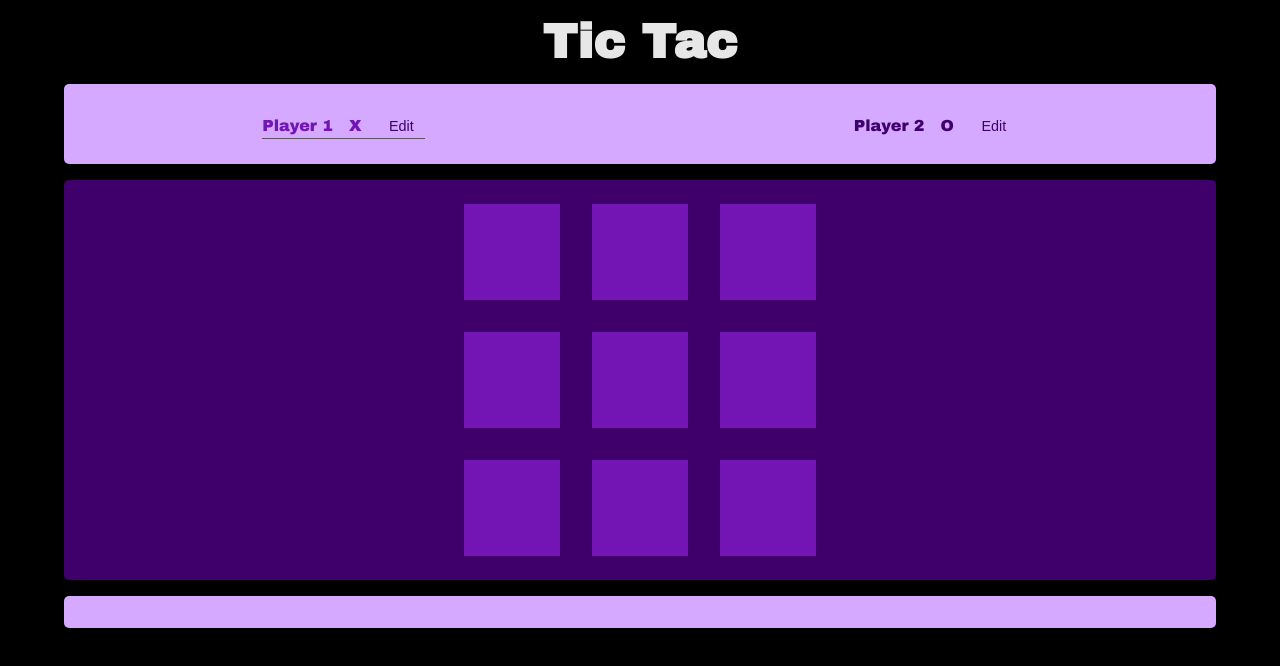
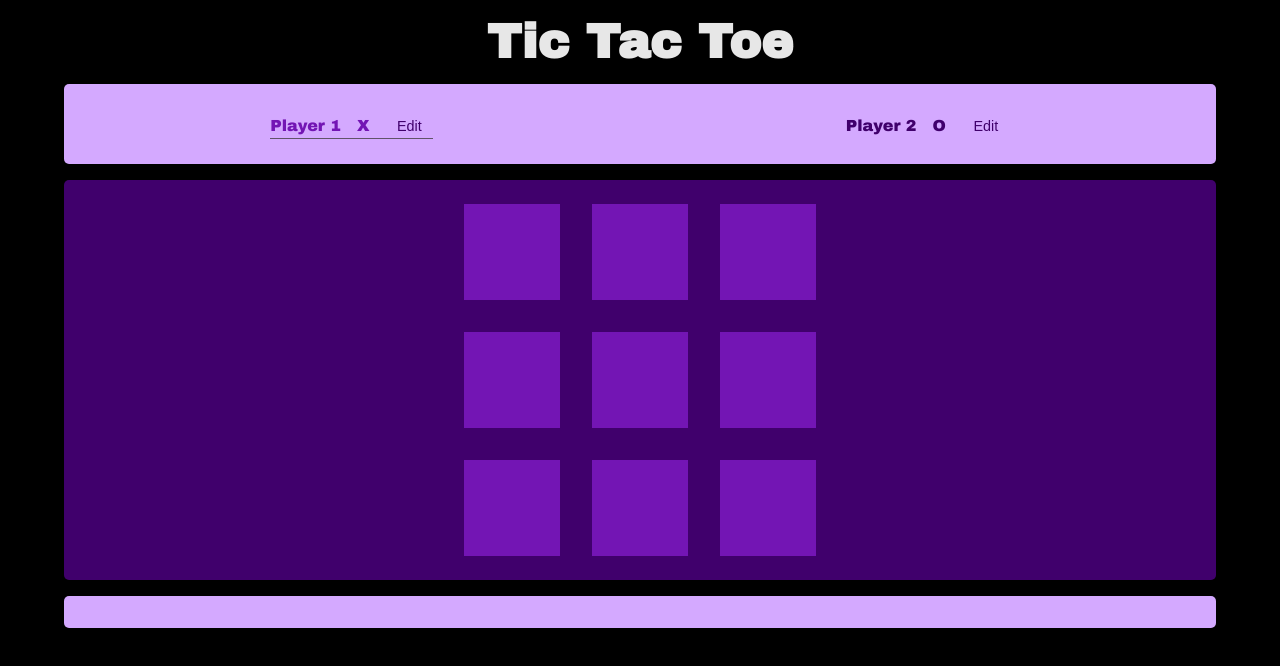
Before and after one commit to agushinn/tictac, a React (Vite) app: page / in a window 1280 px wide. Shown: the top 666 px of the page. Built offline with nearby package versions, Linux system fonts and the light colour scheme.

Commit message:
modify basic styles and title

```diff
--- a/src/components/Header/Header.jsx
+++ b/src/components/Header/Header.jsx
@@ -3,7 +3,7 @@ import styles from '@styles/components/Header/Header.module.scss'
 const Header = () => {
     return (
         <header className={styles.header}>
-            <h1 className={styles.appTitle}>Tic Tac</h1>
+            <h1 className={styles.appTitle}>Tic Tac Toe</h1>
         </header>
     )
 }
--- a/src/styles/components/Modal/Modal.module.scss
+++ b/src/styles/components/Modal/Modal.module.scss
@@ -22,12 +22,8 @@
     border-radius: 5px;
     display: flex;
     flex-direction: column;
+    justify-content: space-around;
     align-items: center;
-
-    @media (max-width: 992px) {
-        left: 10%;
-        right: 10%;
-    }
 
     .modalTitle {
         font-size: 3.5rem;
@@ -53,6 +49,21 @@
             box-shadow: none;
         }
     }
+
+    @media (max-width: 992px) {
+        left: 10%;
+        right: 10%;
+    }
+
+    @media (max-width: 576px) {
+        .modalTitle {
+            font-size: 2.8rem;
+        }
+
+        .modalResult {
+            font-size: 2.4rem;
+        }
+    }
 }
 
 @keyframes fadeIn {
--- a/src/styles/components/Player/PlayersContainer.module.scss
+++ b/src/styles/components/Player/PlayersContainer.module.scss
@@ -3,11 +3,14 @@
     background-color: rgb(212 169 255);
     border-radius: 5px;
     display: flex;
-    gap: 2rem;
     height: 5rem;
     justify-content: space-around;
     list-style: none;
     margin: 1rem auto;
     padding: 0;
     width: 90%;
+
+    @media (max-width: 576px) {
+        gap: 0;
+    }
 }
```
